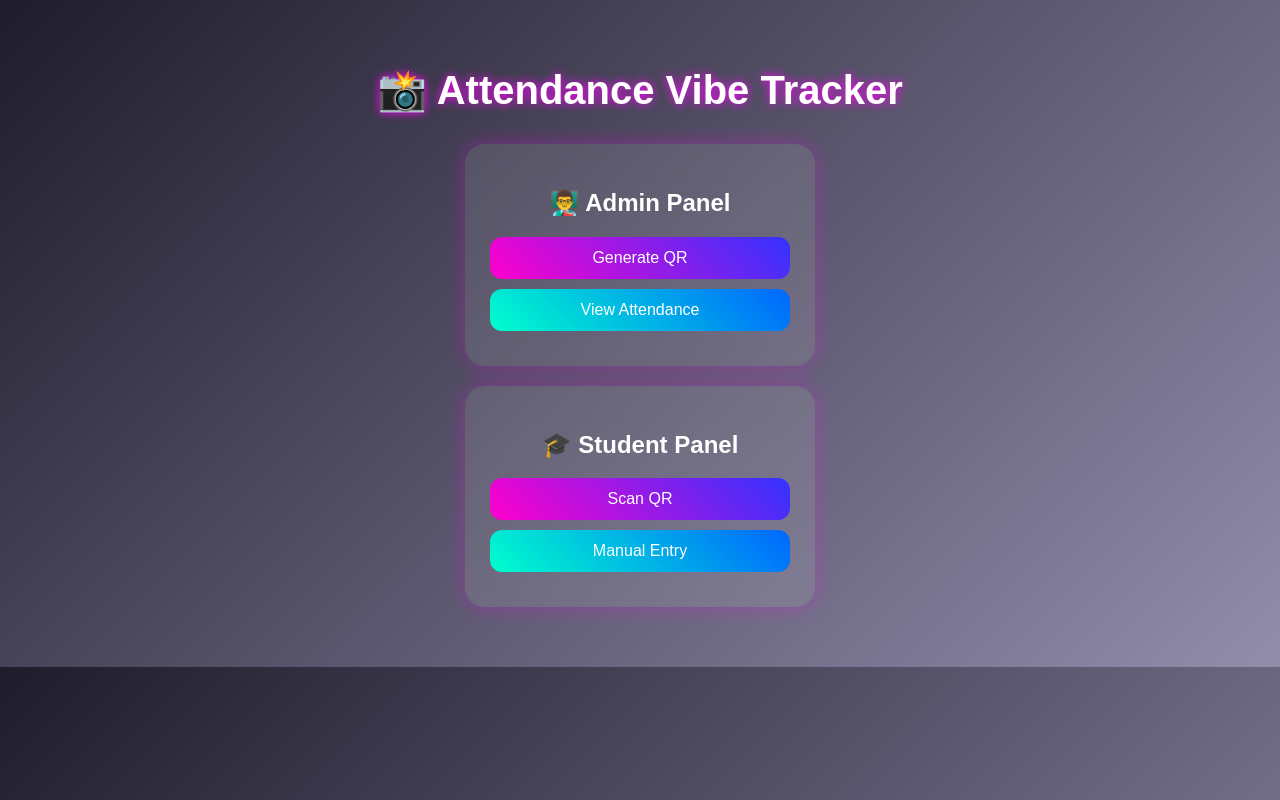
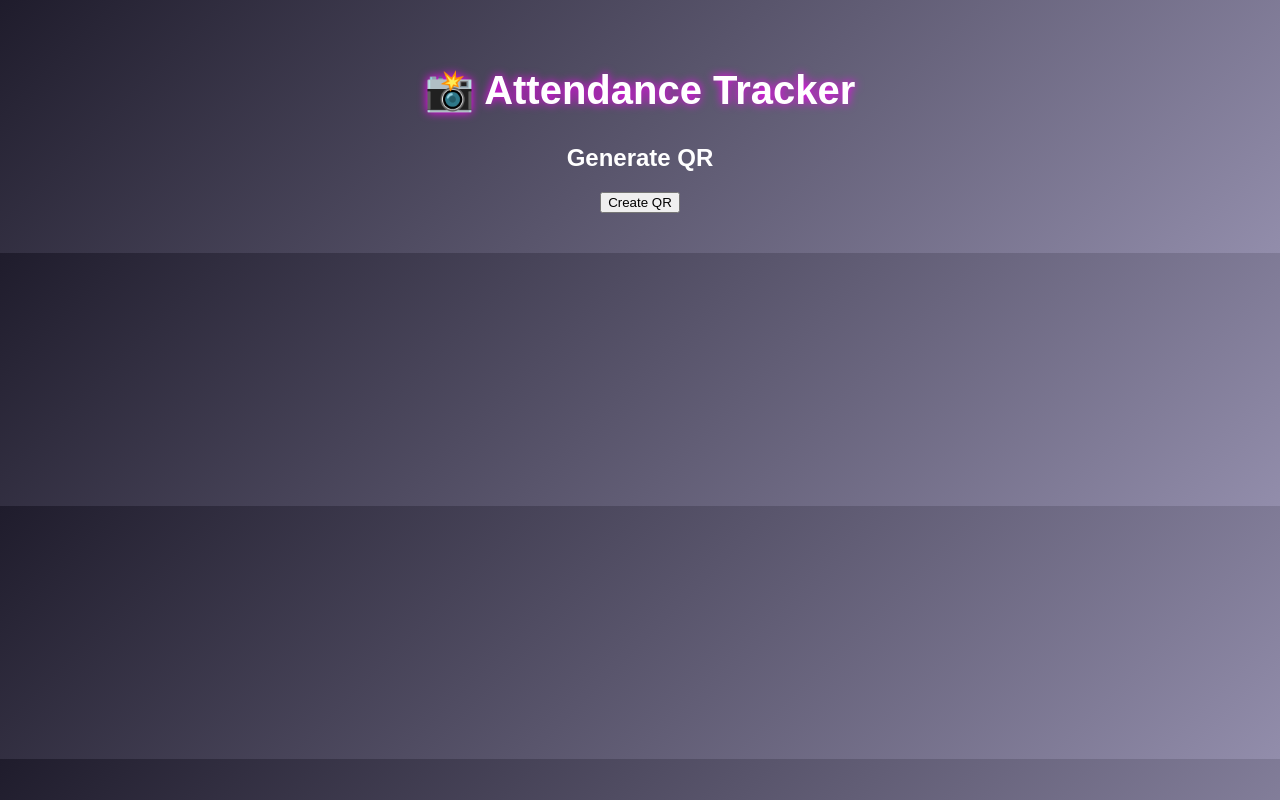
Before and after one commit to Nitya784/MissingPersonsList, a React (Vite) app: page / in a window 1280 px wide. Both pictures are taken after a click on the button "Generate QR". Built offline with nearby package versions, Linux system fonts and the light colour scheme.

Commit message:
final attendance app

```diff
--- a/src/App.jsx
+++ b/src/App.jsx
@@ -1,22 +1,24 @@
-import React from "react";
+import React, { useState } from "react";
 import "./index.css";
+import GenerateQR from "./GenerateQR";
 
 function App() {
+  const [showQR, setShowQR] = useState(false);
+
   return (
     <div className="app">
-      <h1 className="title">📸 Attendance Vibe Tracker</h1>
+      <h1 className="title">📸 Attendance Tracker</h1>
 
-      <div className="card">
-        <h2>👨‍🏫 Admin Panel</h2>
-        <button className="btn">Generate QR</button>
-        <button className="btn secondary">View Attendance</button>
-      </div>
-
-      <div className="card">
-        <h2>🎓 Student Panel</h2>
-        <button className="btn">Scan QR</button>
-        <button className="btn secondary">Manual Entry</button>
-      </div>
+      {!showQR ? (
+        <div className="card">
+          <h2>👨‍🏫 Admin Panel</h2>
+          <button className="btn" onClick={() => setShowQR(true)}>
+            Generate QR
+          </button>
+        </div>
+      ) : (
+        <GenerateQR />
+      )}
     </div>
   );
 }
--- a/src/GenerateQR.jsx
+++ b/src/GenerateQR.jsx
@@ -11,15 +11,10 @@ export default function GenerateQR() {
 
   return (
     <div>
-      <h2>Generate Attendance QR</h2>
-      <button onClick={createSession}>Generate QR</button>
+      <h2>Generate QR</h2>
+      <button onClick={createSession}>Create QR</button>
 
-      {sessionId && (
-        <div>
-          <p>{sessionId}</p>
-          <QRCode value={sessionId} />
-        </div>
-      )}
+      {sessionId && <QRCode value={sessionId} />}
     </div>
   );
 }
```
